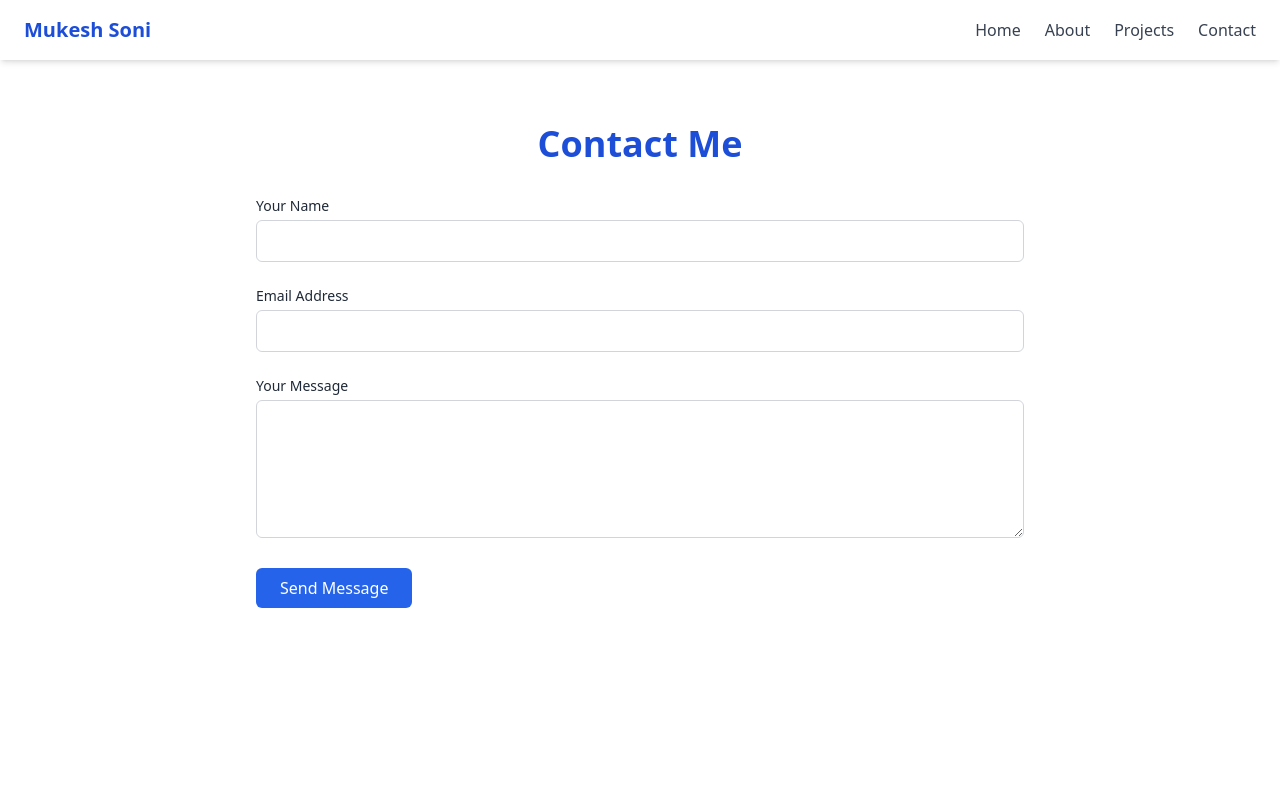
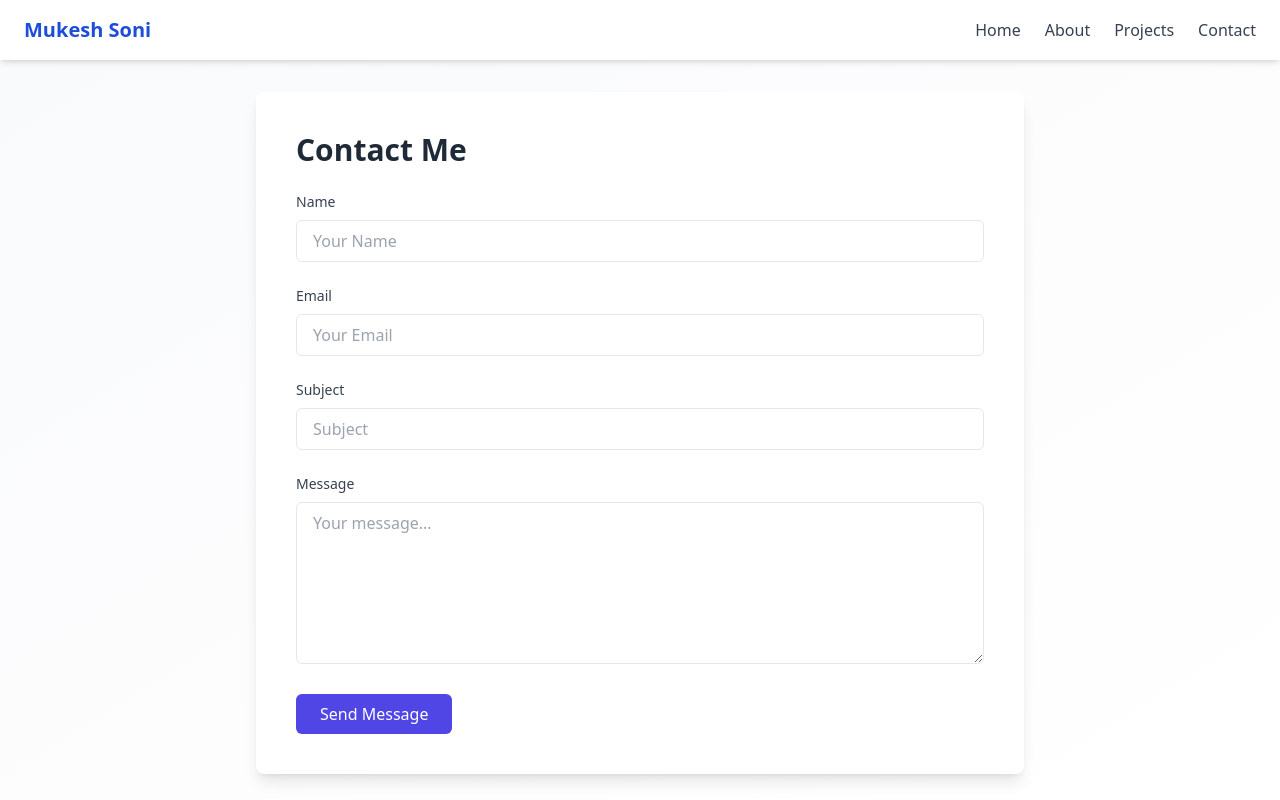
Before and after one commit to Mukesh0512/portfolio-website, a React (Vite) app: page /contact in a window 1280 px wide. Shown: the top 800 px of the page. Built offline with nearby package versions, Linux system fonts and the light colour scheme.

Commit message:
Added working contact form with EmailJS

```diff
--- a/package.json
+++ b/package.json
@@ -10,6 +10,7 @@
     "preview": "vite preview"
   },
   "dependencies": {
+    "@emailjs/browser": "^4.4.1",
     "react": "^19.1.0",
     "react-dom": "^19.1.0",
     "react-icons": "^5.5.0",
--- a/src/pages/Contact.jsx
+++ b/src/pages/Contact.jsx
@@ -1,29 +1,98 @@
-import React from 'react';
+import React, { useRef } from "react";
+import emailjs from "@emailjs/browser";
 
 const Contact = () => {
+  const form = useRef();
+
+  const sendEmail = (e) => {
+    e.preventDefault();
+
+    emailjs
+      .sendForm(
+        "service_lxvgt4g", // replace with your EmailJS service ID
+        "template_7rydk7j", // replace with your EmailJS template ID
+        form.current,
+        "iquJRR4HL3n2j8LDp" // replace with your EmailJS public key
+      )
+      .then(
+        (result) => {
+          alert("Message sent successfully!");
+          form.current.reset();
+        },
+        (error) => {
+          console.error("Failed to send email:", error.text);
+          alert("Oops! Something went wrong.");
+        }
+      );
+  };
+
   return (
-    <section className="min-h-screen py-16 px-6 bg-white text-gray-800">
-      <div className="max-w-3xl mx-auto">
-        <h2 className="text-4xl font-bold text-center text-blue-700 mb-8">Contact Me</h2>
-        <form className="space-y-6">
+    <div className="min-h-screen bg-gradient-to-br from-gray-50 to-white p-8">
+      <div className="max-w-3xl mx-auto bg-white rounded-lg shadow-lg p-10">
+        <h2 className="text-3xl font-bold text-gray-800 mb-6">Contact Me</h2>
+
+        <form ref={form} onSubmit={sendEmail} className="space-y-6">
           <div>
-            <label className="block text-sm font-medium mb-1">Your Name</label>
-            <input type="text" className="w-full border border-gray-300 px-4 py-2 rounded-md focus:ring-2 focus:ring-blue-400" />
+            <label className="block mb-2 text-sm font-medium text-gray-700">
+              Name
+            </label>
+            <input
+              type="text"
+              name="name"
+              required
+              className="w-full px-4 py-2 border rounded-md focus:ring focus:ring-indigo-300"
+              placeholder="Your Name"
+            />
           </div>
+
           <div>
-            <label className="block text-sm font-medium mb-1">Email Address</label>
-            <input type="email" className="w-full border border-gray-300 px-4 py-2 rounded-md focus:ring-2 focus:ring-blue-400" />
+            <label className="block mb-2 text-sm font-medium text-gray-700">
+              Email
+            </label>
+            <input
+              type="email"
+              name="email"
+              required
+              className="w-full px-4 py-2 border rounded-md focus:ring focus:ring-indigo-300"
+              placeholder="Your Email"
+            />
           </div>
+
           <div>
-            <label className="block text-sm font-medium mb-1">Your Message</label>
-            <textarea className="w-full border border-gray-300 px-4 py-2 rounded-md focus:ring-2 focus:ring-blue-400" rows="5"></textarea>
+            <label className="block mb-2 text-sm font-medium text-gray-700">
+              Subject
+            </label>
+            <input
+              type="text"
+              name="subject"
+              required
+              className="w-full px-4 py-2 border rounded-md focus:ring focus:ring-indigo-300"
+              placeholder="Subject"
+            />
           </div>
-          <button type="submit" className="bg-blue-600 text-white px-6 py-2 rounded-md hover:bg-blue-700 transition">
+
+          <div>
+            <label className="block mb-2 text-sm font-medium text-gray-700">
+              Message
+            </label>
+            <textarea
+              name="message"
+              required
+              rows="6"
+              className="w-full px-4 py-2 border rounded-md focus:ring focus:ring-indigo-300"
+              placeholder="Your message..."
+            ></textarea>
+          </div>
+
+          <button
+            type="submit"
+            className="px-6 py-2 text-white bg-indigo-600 rounded-md hover:bg-indigo-700 transition"
+          >
             Send Message
           </button>
         </form>
       </div>
-    </section>
+    </div>
   );
 };
 
--- a/src/pages/Projects.jsx
+++ b/src/pages/Projects.jsx
@@ -1,37 +1,35 @@
-import React from 'react';
-import ProjectCard from '../components/ProjectCard';
-
-const dummyProjects = [
-  {
-    title: 'Creative Landing Page',
-    image: '/images/project1.jpg',
-    description: 'A sleek marketing landing page using Tailwind and GSAP animations.',
-    link: 'https://example.com/project1',
-  },
-  {
-    title: 'E-Commerce Dashboard',
-    image: '/images/project2.jpg',
-    description: 'React + Tailwind dashboard with charts, filters, and responsive layout.',
-    link: 'https://example.com/project2',
-  },
-  {
-    title: 'Portfolio Website',
-    image: '/images/project3.jpg',
-    description: 'A fully responsive portfolio website (like this one!).',
-    link: 'https://example.com/project3',
-  },
-];
+import React, { useEffect, useState } from "react";
 
 const Projects = () => {
+  const [repos, setRepos] = useState([]);
+
+  useEffect(() => {
+    fetch("https://api.github.com/users/Mukesh0512/repos")
+      .then((res) => res.json())
+      .then((data) => {
+        const filtered = data.filter(repo => !repo.fork); // optional: skip forks
+        setRepos(filtered);
+      });
+  }, []);
+
   return (
-    <section className="bg-gray-50 py-16 px-6 min-h-screen">
-      <div className="max-w-6xl mx-auto">
-        <h2 className="text-4xl font-bold text-center text-blue-700 mb-10">My Projects</h2>
-        <div className="grid md:grid-cols-2 lg:grid-cols-3 gap-8">
-          {dummyProjects.map((project, index) => (
-            <ProjectCard key={index} {...project} />
-          ))}
-        </div>
+    <section className="min-h-screen p-8 bg-gray-100 text-gray-900">
+      <h2 className="text-3xl font-bold mb-6 text-center">My GitHub Projects</h2>
+      <div className="grid md:grid-cols-2 lg:grid-cols-3 gap-6">
+        {repos.map((repo) => (
+          <div key={repo.id} className="p-5 bg-white shadow rounded hover:shadow-lg transition">
+            <h3 className="text-xl font-semibold">{repo.name}</h3>
+            <p className="text-gray-600">{repo.description || "No description provided."}</p>
+            <a
+              href={repo.html_url}
+              target="_blank"
+              rel="noreferrer"
+              className="text-indigo-600 mt-2 inline-block"
+            >
+              View Repo →
+            </a>
+          </div>
+        ))}
       </div>
     </section>
   );
```
Also changed, not shown: 1 other file (tests, documents, lock files or other folders).
